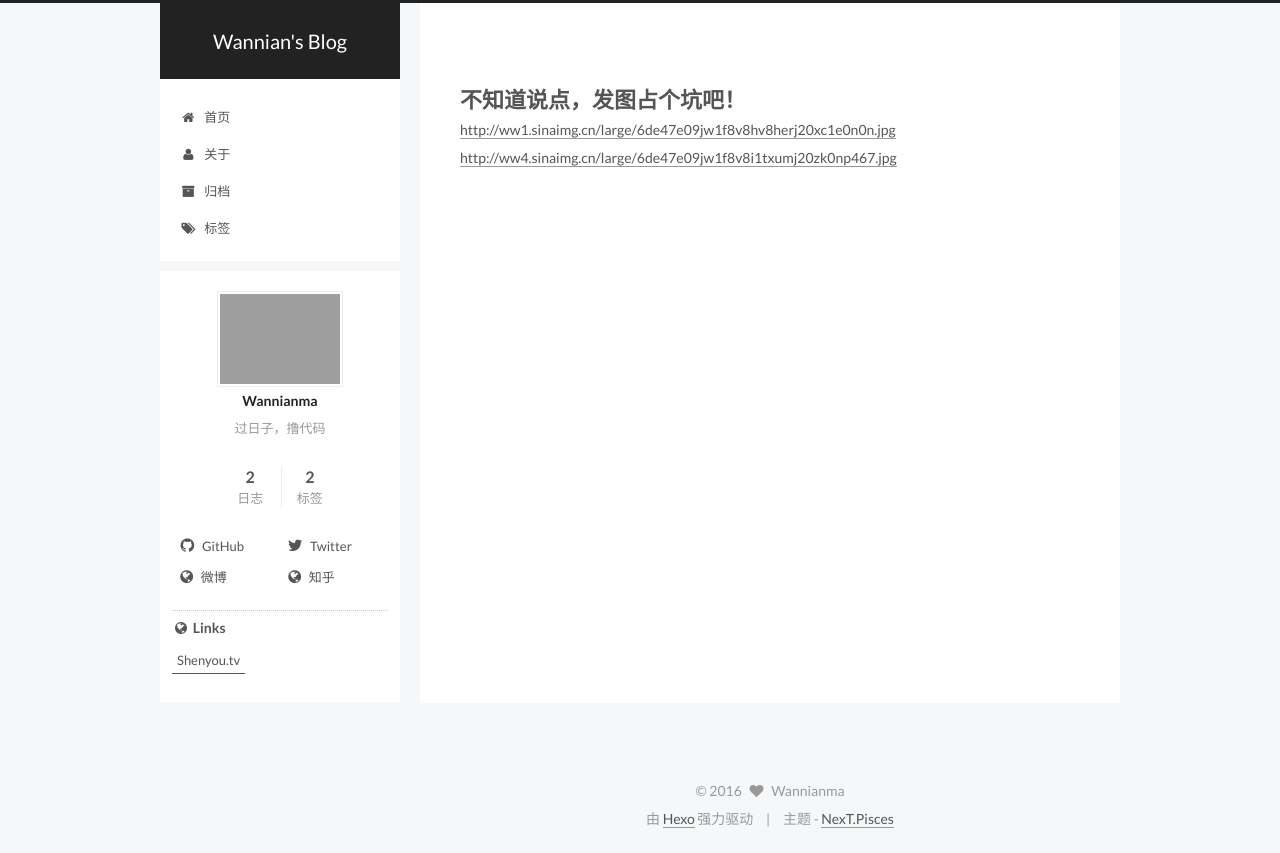
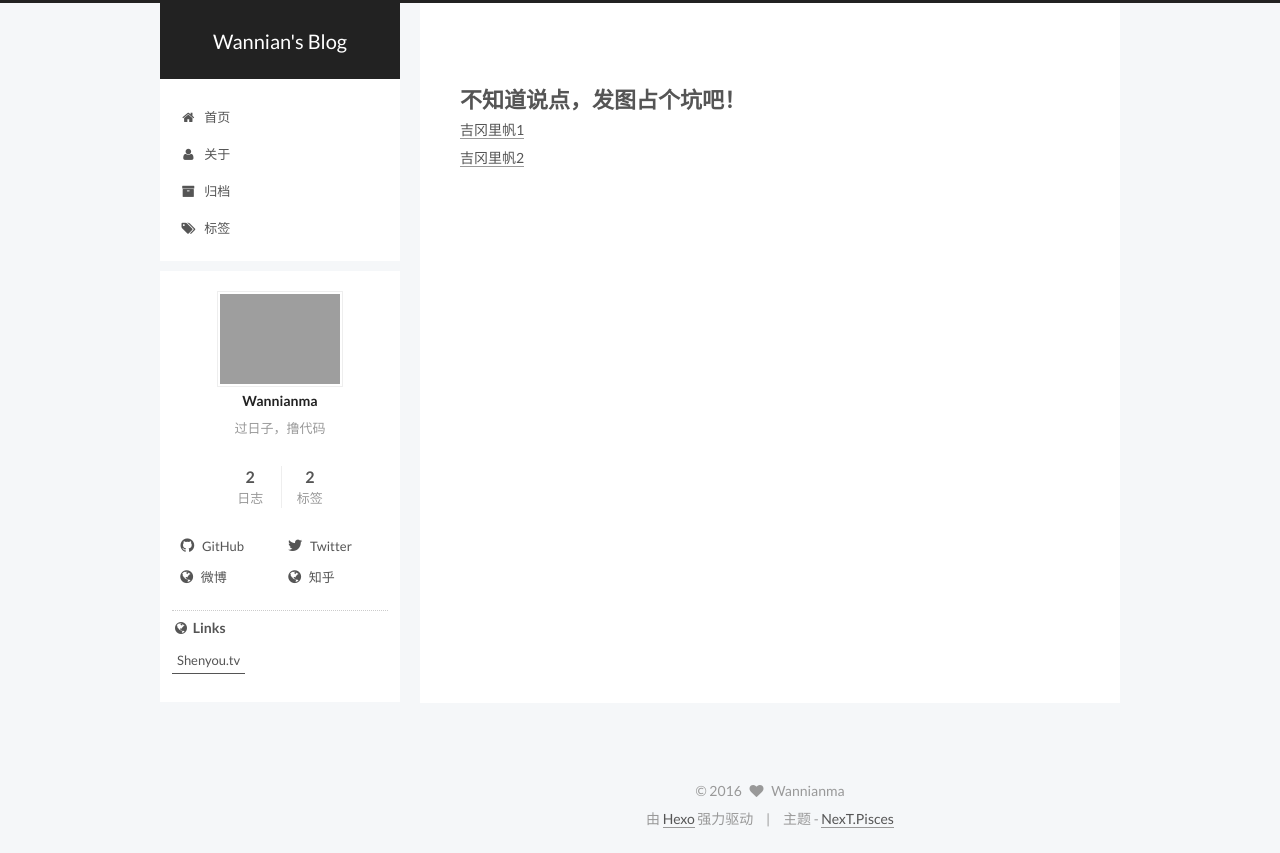
Before and after one commit to wannianma/wannian, a plain HTML site: page about/index.html in a window 1280 px wide. Drawn offline with Linux system fonts and the light colour scheme; grey boxes are pictures that could not be loaded; a script that the page names is missing.

Commit message:
Site updated: 2016-10-17 14:11:17

```diff
--- a/about/index.html
+++ b/about/index.html
@@ -84,16 +84,16 @@
 
 
 
-<meta name="description" content="不知道说点，发图占个坑吧！http://ww1.sinaimg.cn/large/6de47e09jw1f8v8hv8herj20xc1e0n0n.jpghttp://ww4.sinaimg.cn/large/6de47e09jw1f8v8i1txumj20zk0np467.jpg">
+<meta name="description" content="不知道说点，发图占个坑吧！吉冈里帆1吉冈里帆2">
 <meta property="og:type" content="website">
 <meta property="og:title" content="关于自己">
 <meta property="og:url" content="http://yoursite.com/about/index.html">
 <meta property="og:site_name" content="Wannian's Blog">
-<meta property="og:description" content="不知道说点，发图占个坑吧！http://ww1.sinaimg.cn/large/6de47e09jw1f8v8hv8herj20xc1e0n0n.jpghttp://ww4.sinaimg.cn/large/6de47e09jw1f8v8i1txumj20zk0np467.jpg">
-<meta property="og:updated_time" content="2016-10-17T06:09:19.700Z">
+<meta property="og:description" content="不知道说点，发图占个坑吧！吉冈里帆1吉冈里帆2">
+<meta property="og:updated_time" content="2016-10-17T06:11:08.193Z">
 <meta name="twitter:card" content="summary">
 <meta name="twitter:title" content="关于自己">
-<meta name="twitter:description" content="不知道说点，发图占个坑吧！http://ww1.sinaimg.cn/large/6de47e09jw1f8v8hv8herj20xc1e0n0n.jpghttp://ww4.sinaimg.cn/large/6de47e09jw1f8v8i1txumj20zk0np467.jpg">
+<meta name="twitter:description" content="不知道说点，发图占个坑吧！吉冈里帆1吉冈里帆2">
 
 
 
@@ -235,7 +235,7 @@
   <div id="posts" class="posts-expand">
 
 
-      <h1 id="不知道说点，发图占个坑吧！"><a href="#不知道说点，发图占个坑吧！" class="headerlink" title="不知道说点，发图占个坑吧！"></a>不知道说点，发图占个坑吧！</h1><p><a href="http://ww1.sinaimg.cn/large/6de47e09jw1f8v8hv8herj20xc1e0n0n.jpg" target="_blank" rel="external">http://ww1.sinaimg.cn/large/6de47e09jw1f8v8hv8herj20xc1e0n0n.jpg</a><br><a href="http://ww4.sinaimg.cn/large/6de47e09jw1f8v8i1txumj20zk0np467.jpg" target="_blank" rel="external">http://ww4.sinaimg.cn/large/6de47e09jw1f8v8i1txumj20zk0np467.jpg</a></p>
+      <h1 id="不知道说点，发图占个坑吧！"><a href="#不知道说点，发图占个坑吧！" class="headerlink" title="不知道说点，发图占个坑吧！"></a>不知道说点，发图占个坑吧！</h1><p><a href="http://ww1.sinaimg.cn/large/6de47e09jw1f8v8hv8herj20xc1e0n0n.jpg" target="_blank" rel="external">吉冈里帆1</a><br><a href="http://ww4.sinaimg.cn/large/6de47e09jw1f8v8i1txumj20zk0np467.jpg" target="_blank" rel="external">吉冈里帆2</a></p>
 
 
   </div>
```
